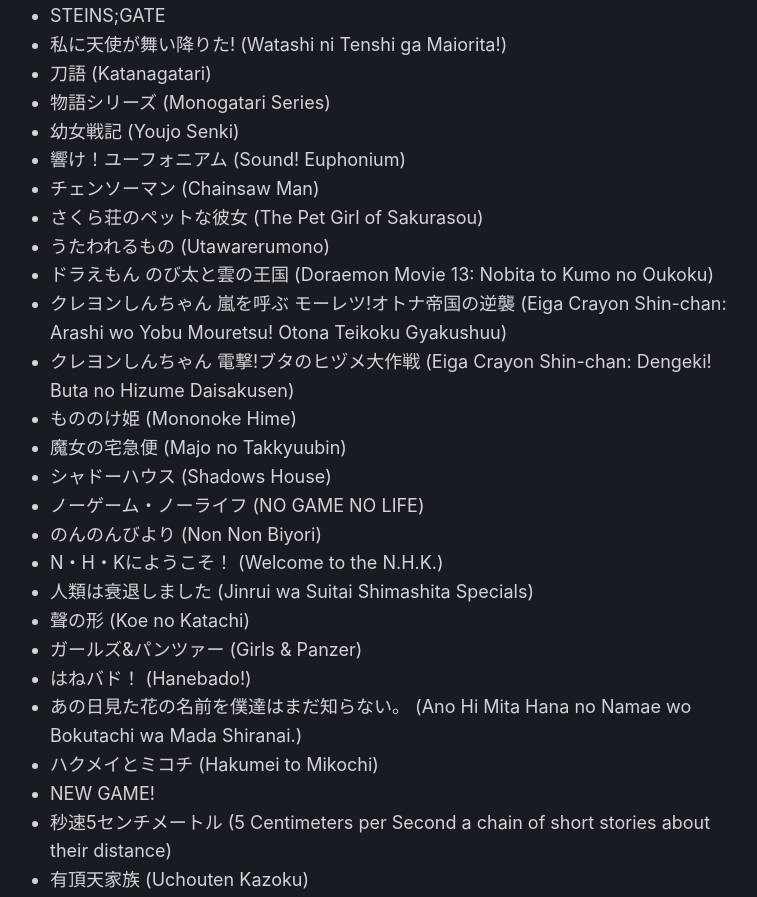
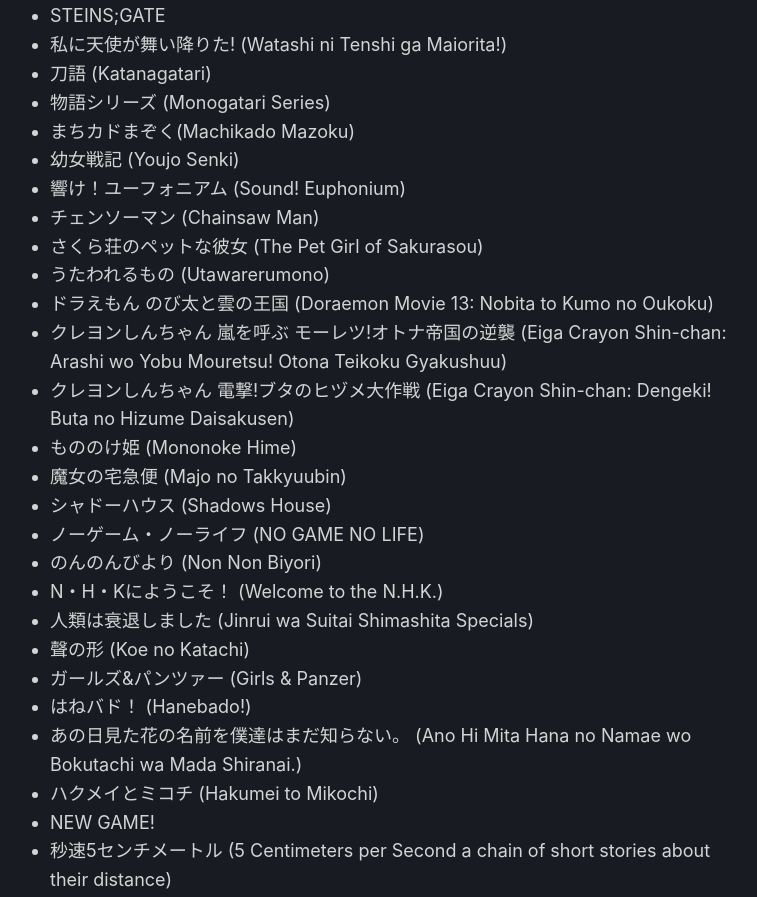
Before and after one commit to kira924age/kira924age.com, a Next.js app: page /anime in a window 1280 px wide. Shown: the part 787-1684 px from the top of the page, without its empty margins (270-1027 px from the left). Built offline with nearby package versions, Linux system fonts and the light colour scheme.

Commit message:
feat: 🎸 add mazoku

```diff
--- a/src/pages/anime.tsx
+++ b/src/pages/anime.tsx
@@ -35,6 +35,7 @@ const Anime: React.FC = () => {
         <li>私に天使が舞い降りた! (Watashi ni Tenshi ga Maiorita!)</li>
         <li>刀語 (Katanagatari)</li>
         <li>物語シリーズ (Monogatari Series)</li>
+        <li>まちカドまぞく(Machikado Mazoku)</li>
         <li>幼女戦記 (Youjo Senki)</li>
         <li>響け！ユーフォニアム (Sound! Euphonium)</li>
         <li>チェンソーマン (Chainsaw Man)</li>
--- a/src/pages/manga.tsx
+++ b/src/pages/manga.tsx
@@ -27,6 +27,7 @@ const Manga: React.FC = () => {
         <li>欠けた月とドーナッツ (Kaketa Tsuki to Doughnut)</li>
         <li>少女終末旅行</li>
         <li>千早さんはそのままでいい</li>
+        <li>まちカドまぞく(Machikado Mazoku)</li>
       </ul>
     </Layout>
   )
```
